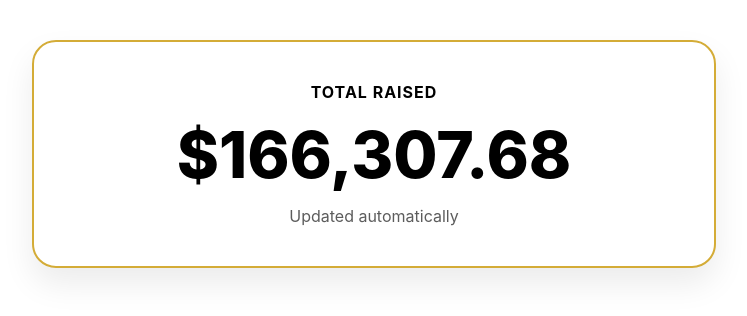
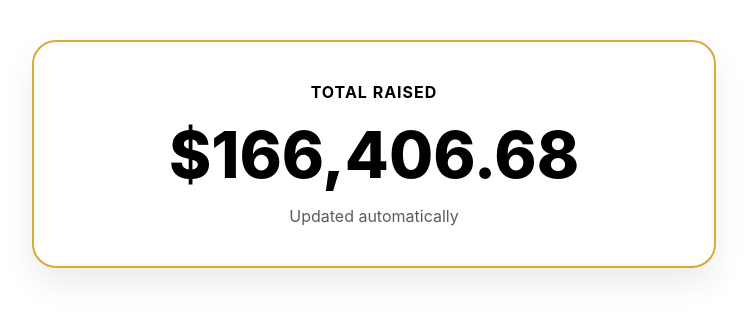
Before and after one commit to catherinehervey-VC/vacanva-donation-display, a plain HTML site: page index.html in a window 1280 px wide. Shown: the whole page, without its empty margins (266-1013 px from the left). Drawn offline with Linux system fonts and the light colour scheme.

Commit message:
Update widget 2026-11-Tu 13:00 CST

```diff
--- a/index.html
+++ b/index.html
@@ -91,7 +91,7 @@
       <div class="donation-label">Total Raised</div>
 
       <!-- Make inserts unformatted number here -->
-      <div id="donationTotal" class="donation-total">166307.68</div>
+      <div id="donationTotal" class="donation-total">166406.68</div>
 
       <div class="donation-sub">Updated automatically</div>
     </div>
```
